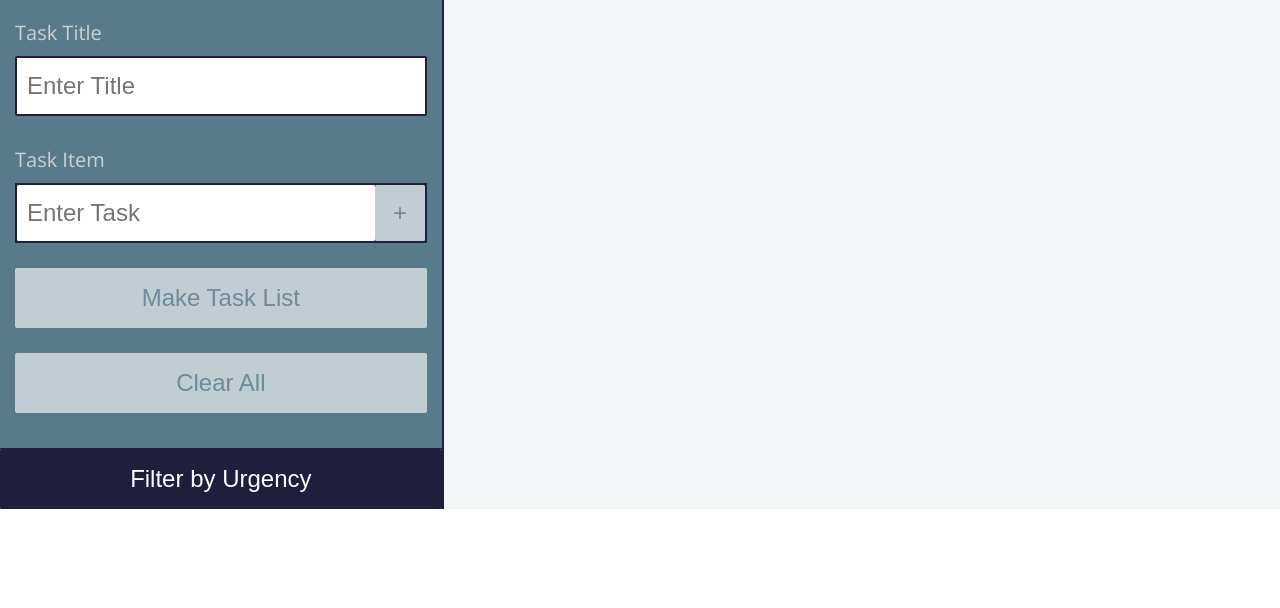
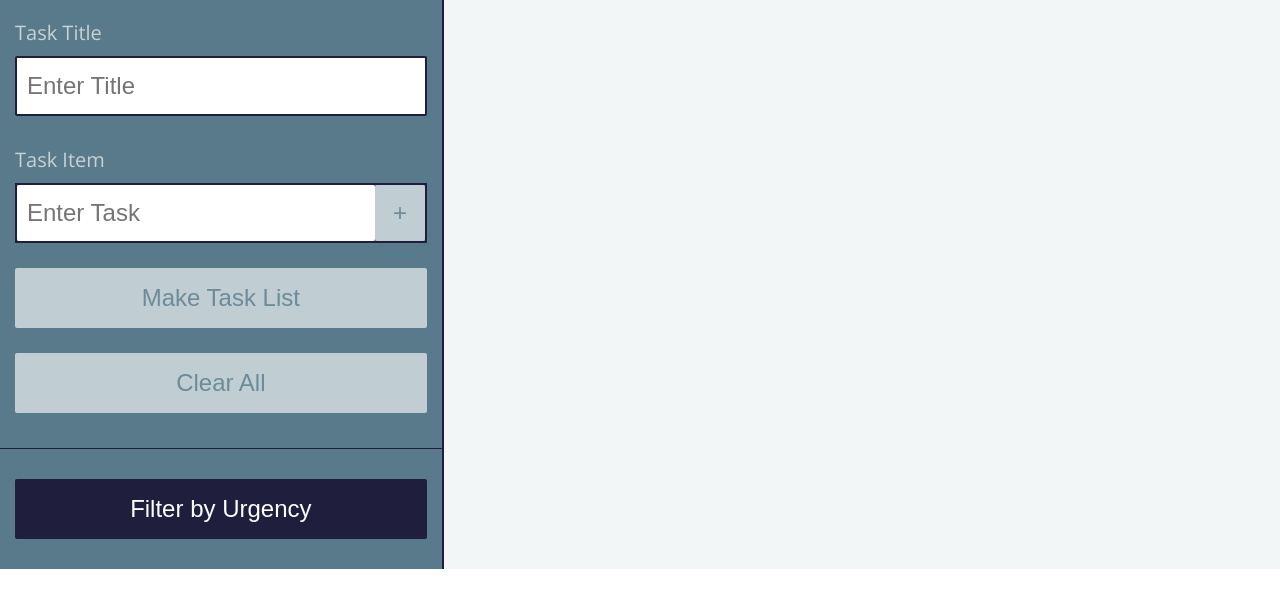
Before and after one commit to JEduardoRJx/check-yo-self, a plain HTML site: page index.html in a window 1280 px wide. Shown: the part 96-704 px from the top of the page. Drawn offline with nearby package versions, Linux system fonts and the light colour scheme.

Commit message:
Polish up index.html by removing comments, checking alignment, and naming

```diff
--- a/index.html
+++ b/index.html
@@ -3,24 +3,18 @@
   <head>
     <title>Check Yo' Self</title>
     <link rel="stylesheet" href="style.css">
-    <!-- StyleSheet -->
     <link href="https://fonts.googleapis.com/css?family=Open+Sans:400,800&display=swap" rel="stylesheet" ?|>
-<!-- Font -->
     <meta charset="utf-8" name="viewport" content="width=device-width, initial-scale=1">
   </head>
-  <!--Body -->
   <body>
-    <!-- Header -->
     <header>
       <h1>CHECK <span>YO'</span> SELF</h1>
       <div class="header__div">
-          <img class="header__div--img" src="images/search.svg" alt="search img icon">
-<!--         </button> -->
+        <img class="header__div--img" src="images/search.svg" alt="search img icon">
         <input class="header__div--input" type="text" id="search" placeholder="Search">
+      </div>
     </header>
-    <!-- Main Body -->
     <main>
-      <!-- Create Task Section -->
       <aside>
         <form>
           <label class="form__label--title" for="title-input">Task Title</label>
@@ -34,46 +28,14 @@
           <button class="form__btn--maketasklist" type="button">Make Task List</button>
           <button class="form__btn--clear" type="button">Clear All</button>
         </form>
-        <button class="aside__btn" type="button">Filter by Urgency</button>
+        <div class="aside__div--btn">
+          <button class="aside__btn" type="button">Filter by Urgency</button>
+        </div>
       </aside>
-      <!-- View Tasks Cards -->
       <section>
-        <!-- <article>
-          <header class="article__header">
-            <h2>Hello</h2>
-          </header>
-          <ul class="article__ul">
-            <li class="article__ul--li">World</li>
-            <li class="article__ul--li">Planet</li>
-            <li class="article__ul--li">Earth</li>
-            </ul>
-          </ul>
-          <footer class="article__footer">
-            <img class="article__footer--urgent" src="images/urgent.svg" alt="urgent img icon">
-            <img class="article__footer--delete" src="images/delete.svg" alt="delete img icon">
-          </footer>
-        </article> -->
-
-        <!-- <article>
-          <header class="article__header">
-            <h2>Hello</h2>
-          </header>
-          <ul class="article__ul">
-            <li class="article__ul--li">World</li>
-            <li class="article__ul--li">Planet</li>
-            <li class="article__ul--li">Earth</li>
-            </ul>
-          </ul>
-          <footer class="article__footer">
-            <img class="article__footer--urgent" src="images/urgent.svg" alt="urgent img icon">
-            <img class="article__footer--delete" src="images/delete.svg" alt="delete img icon">
-          </footer>
-        </article> -->
-
       </section>
     </main>
   </body>
-  <!--End Body -->
   <script type="text/javascript" src="todo-task.js"></script>
   <script type="text/javascript" src="todo-list.js"></script>
   <script type="text/javascript" src="main.js"></script>
```
